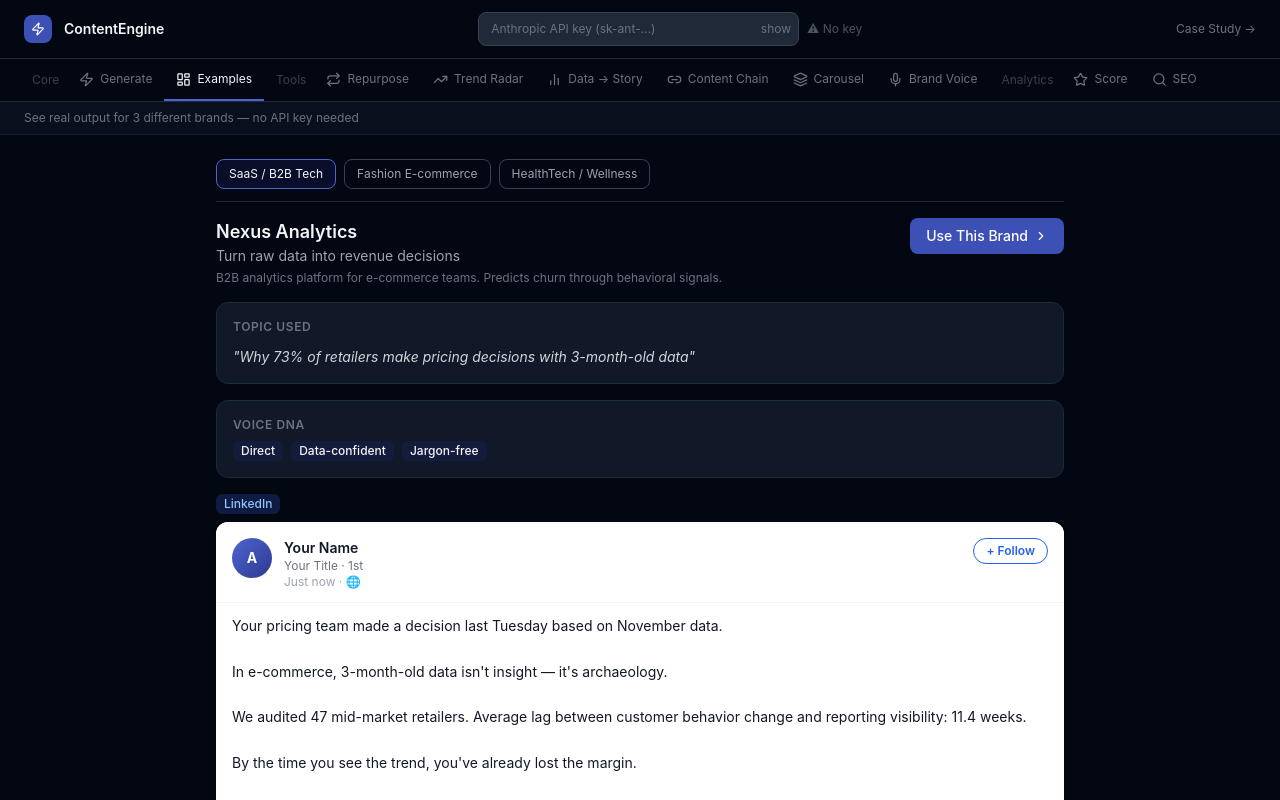
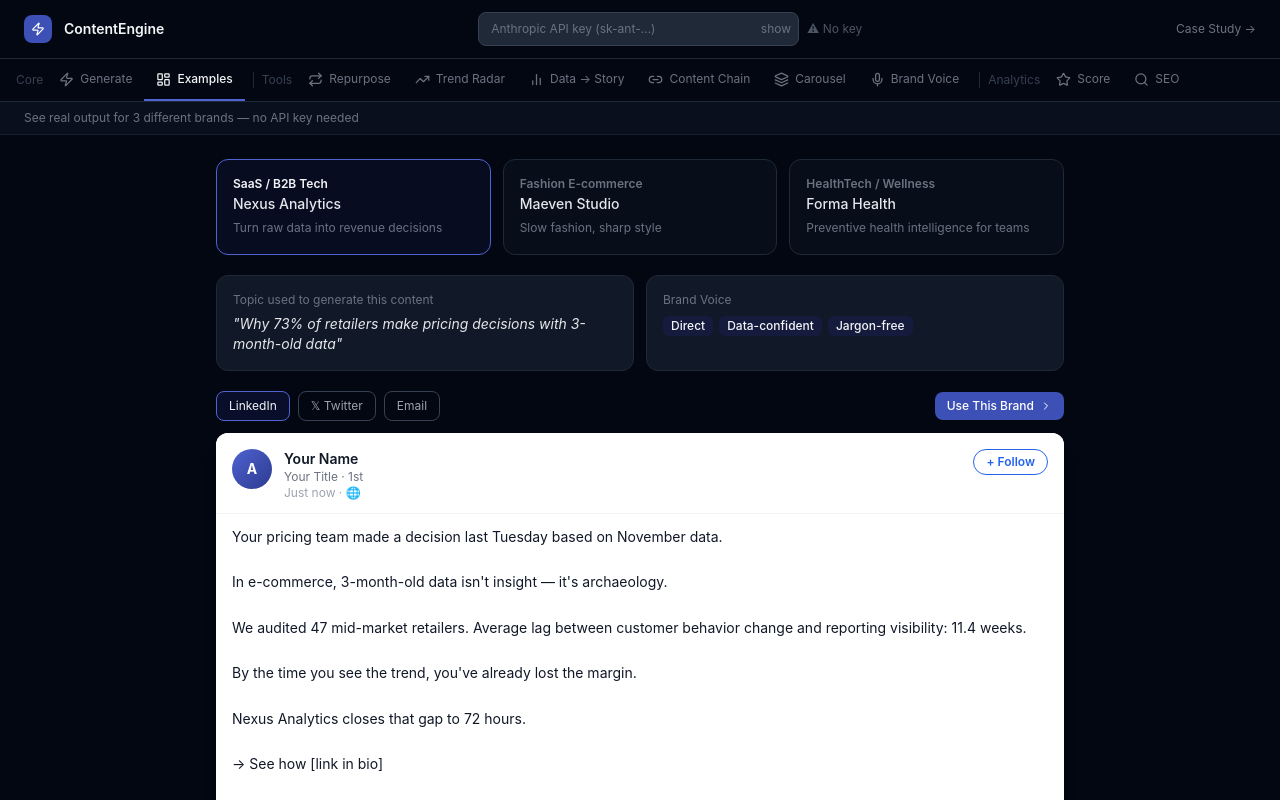
Before and after one commit to AtaOku/contentengine-v6, a React (Vite) app: page / in a window 1280 px wide. Both pictures are taken after a click on the button "View Examples — No API Key Needed". Shown: the top 800 px of the page. Built offline with nearby package versions, Linux system fonts and the light colour scheme.

Commit message:
Examples redesign: brand cards + channel switcher + step progress indicator

```diff
--- a/src/App.tsx
+++ b/src/App.tsx
@@ -185,8 +185,29 @@
   const toggleChannel = (ch: string) =>
     setChannels(prev => prev.includes(ch) ? prev.filter(c => c !== ch) : [...prev, ch]);
 
-  return (
-    <div className="space-y-6">
+  const step = !analysis ? 1 : !generated ? 2 : 3;
+
+  return (
+    <div className="space-y-5">
+      {/* Progress indicator */}
+      <div className="flex items-center gap-0">
+        {[
+          { n: 1, label: 'Setup Brand' },
+          { n: 2, label: 'Pick Topic & Channels' },
+          { n: 3, label: 'Generated Content' },
+        ].map((s, i) => (
+          <div key={s.n} className="flex items-center flex-1">
+            <div className={`flex items-center gap-2 ${step >= s.n ? 'opacity-100' : 'opacity-30'}`}>
+              <span className={`w-6 h-6 rounded-full text-xs flex items-center justify-center font-bold flex-shrink-0 ${step > s.n ? 'bg-green-600 text-white' : step === s.n ? 'bg-brand-600 text-white' : 'bg-gray-800 text-gray-500'}`}>
+                {step > s.n ? '✓' : s.n}
+              </span>
+              <span className={`text-xs ${step === s.n ? 'text-gray-200 font-medium' : 'text-gray-500'}`}>{s.label}</span>
+            </div>
+            {i < 2 && <div className={`flex-1 h-px mx-3 ${step > s.n ? 'bg-green-700' : 'bg-gray-800'}`} />}
+          </div>
+        ))}
+      </div>
+
       {/* Step 1: KB */}
       <div className="card p-5">
         <div className="flex items-center justify-between mb-4">
@@ -575,10 +596,19 @@
 
 function ShowcaseTab({ onUseDemoKB }: { onUseDemoKB: (kb: KnowledgeBase) => void }) {
   const [active, setActive] = useState<string>('tech_saas');
+  const [activeChannel, setActiveChannel] = useState<string>('LinkedIn');
   const demo = STATIC_DEMOS.find(d => d.id === active)!;
 
+  const availableChannels = Object.keys(demo.generated ?? {});
+
+  const switchDemo = (id: string) => {
+    setActive(id);
+    const d = STATIC_DEMOS.find(d => d.id === id)!;
+    const chs = Object.keys(d.generated ?? {});
+    if (!chs.includes(activeChannel)) setActiveChannel(chs[0]);
+  };
+
   const useThis = () => {
-    // Build a KB from the demo for users to continue with
     const kbMap: Record<string, KnowledgeBase> = {
       tech_saas: { company_name: 'Nexus Analytics', industry: 'SaaS / Analytics', description: 'B2B analytics platform that helps mid-market e-commerce teams predict churn and understand behavioral signals.', target_audience: 'E-commerce directors and heads of retention at $10M-$100M online retailers', value_prop: 'Real-time behavioral scoring that predicts churn 11 weeks before it shows in your dashboard', brand_voice: 'Direct, data-confident, jargon-free', competitors: 'Mixpanel, Amplitude', goals: 'Generate demos, build authority in e-commerce analytics' },
       fashion_ecom: { company_name: 'Maeven Studio', industry: 'Fashion E-commerce', description: 'Sustainable fashion brand for conscious millennial women. Premium basics, transparent supply chain, based in Berlin.', target_audience: 'Conscious millennial women, 28–40, reducing fast fashion', value_prop: 'Sustainable premium basics with full supply chain transparency and a fit guarantee', brand_voice: 'Honest, understated, direct', competitors: 'Everlane, Organic Basics', goals: 'Build community, drive repeat purchase' },
@@ -587,57 +617,76 @@
     onUseDemoKB(kbMap[active]);
   };
 
-  return (
-    <div className="space-y-4">
-      <div className="flex items-center gap-2 pb-3 border-b border-gray-800">
+  const currentContent = demo.generated?.[activeChannel as keyof typeof demo.generated];
+
+  return (
+    <div className="space-y-5">
+      {/* Brand selector cards */}
+      <div className="grid grid-cols-3 gap-3">
         {STATIC_DEMOS.map(d => (
-          <button key={d.id} onClick={() => setActive(d.id)}
-            className={`text-xs px-3 py-1.5 rounded-lg border transition-colors ${active === d.id ? 'border-brand-500 bg-brand-900/30 text-brand-300' : 'border-gray-700 text-gray-400 hover:border-gray-600'}`}>
-            {d.label}
+          <button key={d.id} onClick={() => switchDemo(d.id)}
+            className={`text-left p-4 rounded-xl border transition-all ${active === d.id
+              ? 'border-brand-500 bg-brand-900/20'
+              : 'border-gray-800 bg-gray-900/40 hover:border-gray-700'}`}>
+            <p className={`text-xs font-semibold mb-0.5 ${active === d.id ? 'text-brand-300' : 'text-gray-500'}`}>{d.label}</p>
+            <p className="text-sm font-medium text-gray-200">{d.company}</p>
+            <p className="text-xs text-gray-500 mt-1 leading-relaxed">{d.tagline}</p>
           </button>
         ))}
       </div>
 
-      <div className="flex items-start justify-between">
+      {/* Topic + Voice DNA */}
+      <div className="grid grid-cols-2 gap-3">
+        <div className="card p-4">
+          <p className="text-xs text-gray-500 mb-1.5">Topic used to generate this content</p>
+          <p className="text-sm text-gray-200 italic">"{demo.topic}"</p>
+        </div>
+        <div className="card p-4">
+          <p className="text-xs text-gray-500 mb-2">Brand Voice</p>
+          <div className="flex flex-wrap gap-1.5">
+            {demo.analysis?.brand_voice_descriptors?.map((d, i) => (
+              <span key={i} className="badge bg-brand-900/40 text-brand-300">{d}</span>
+            ))}
+          </div>
+        </div>
+      </div>
+
+      {/* Channel switcher + output */}
+      <div>
+        <div className="flex items-center justify-between mb-3">
+          <div className="flex gap-2 flex-wrap">
+            {availableChannels.map(ch => (
+              <button key={ch} onClick={() => setActiveChannel(ch)}
+                className={`text-xs px-3 py-1.5 rounded-lg border transition-colors ${activeChannel === ch
+                  ? 'border-brand-500 bg-brand-900/30 text-brand-300'
+                  : 'border-gray-700 text-gray-400 hover:border-gray-600 hover:text-gray-300'}`}>
+                {ch === 'Twitter/X' ? '𝕏 Twitter' : ch}
+              </button>
+            ))}
+          </div>
+          <button onClick={useThis} className="btn-primary text-xs flex items-center gap-1.5 py-1.5 px-3">
+            Use This Brand <ChevronRight size={12} />
+          </button>
+        </div>
+        {currentContent && (
+          <ChannelOutputCard ch={activeChannel} content={currentContent.content} notes={currentContent.notes} />
+        )}
+      </div>
+
+      {/* Bottom CTA */}
+      <div className="card p-4 flex items-center justify-between">
         <div>
-          <h2 className="font-semibold text-lg">{demo.company}</h2>
-          <p className="text-sm text-gray-400">{demo.tagline}</p>
-          <p className="text-xs text-gray-500 mt-1 max-w-lg">{demo.description}</p>
+          <p className="text-sm font-medium text-gray-200">Generate content for your own brand</p>
+          <p className="text-xs text-gray-500 mt-0.5">Enter your Anthropic API key above, click "Use This Brand" to pre-fill, or go to Generate</p>
         </div>
         <button onClick={useThis} className="btn-primary flex items-center gap-1.5">
           Use This Brand <ChevronRight size={14} />
         </button>
       </div>
-
-      <div className="card p-4">
-        <p className="section-header mb-3">Topic Used</p>
-        <p className="text-sm text-gray-300 italic">"{demo.topic}"</p>
-      </div>
-
-      {demo.analysis?.brand_voice_descriptors && (
-        <div className="card p-4">
-          <p className="section-header mb-2">Voice DNA</p>
-          <div className="flex gap-2">
-            {demo.analysis.brand_voice_descriptors.map((d, i) => (
-              <span key={i} className="badge bg-brand-900/40 text-brand-300">{d}</span>
-            ))}
-          </div>
-        </div>
-      )}
-
-      <div className="space-y-4">
-        {Object.entries(demo.generated ?? {}).map(([ch, val]) => { const content = val?.content ?? ''; const notes = val?.notes ?? ''; return (
-          <div key={ch}>
-            <div className="flex items-center gap-2 mb-2">
-              <ChannelBadge ch={ch} />
-            </div>
-            <ChannelOutputCard ch={ch} content={content} notes={notes} />
-          </div>
-        );})}
-      </div>
-    </div>
-  );
-}
+    </div>
+  );
+}
+
 
 // ── Tool Tabs (Repurpose, Trends, Data, Chain, Carousel, Voice, Score, SEO) ──
 function RepurposeTab() {
@@ -1487,14 +1536,15 @@
       </header>
 
       {/* Tab bar */}
-      <nav className="border-b border-gray-800 px-6 flex items-center gap-1">
-        {groups.map(group => (
-          <div key={group} className="flex items-center">
-            <span className="text-xs text-gray-700 px-2 py-3">{group}</span>
+      <nav className="border-b border-gray-800 px-4 flex items-center overflow-x-auto">
+        {groups.map((group, gi) => (
+          <div key={group} className="flex items-center flex-shrink-0">
+            {gi > 0 && <div className="w-px h-4 bg-gray-800 mx-2" />}
+            <span className="text-xs text-gray-700 pr-1">{group}</span>
             {TABS.filter(t => t.group === group).map(t => (
               <button key={t.id} onClick={() => setTab(t.id)}
-                className={`flex items-center gap-1.5 px-3 py-3 text-xs border-b-2 transition-colors ${tab === t.id ? 'border-brand-500 text-brand-300' : 'border-transparent text-gray-500 hover:text-gray-300'}`}>
-                {t.icon}{t.label}
+                className={`flex items-center gap-1.5 px-3 py-3 text-xs border-b-2 transition-colors whitespace-nowrap ${tab === t.id ? 'border-brand-500 text-brand-300 font-medium' : 'border-transparent text-gray-500 hover:text-gray-300'}`}>
+                {t.icon}<span className="hidden sm:inline">{t.label}</span>
               </button>
             ))}
           </div>
```
